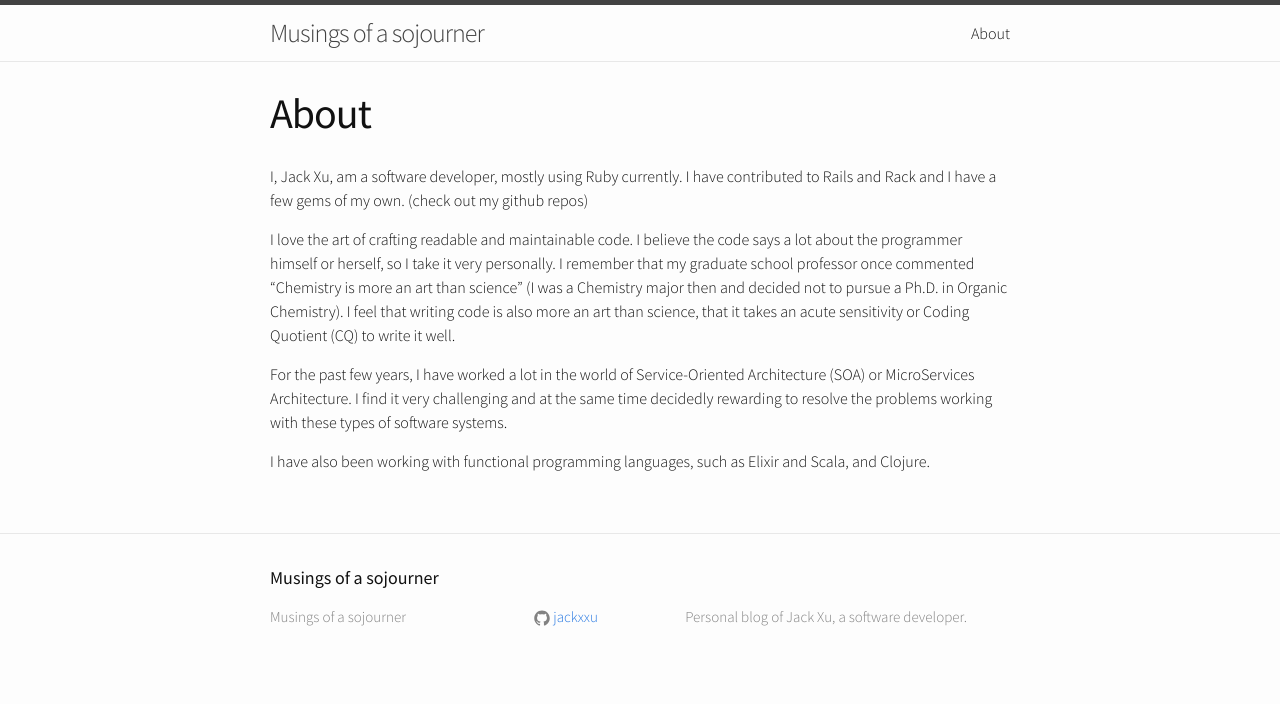
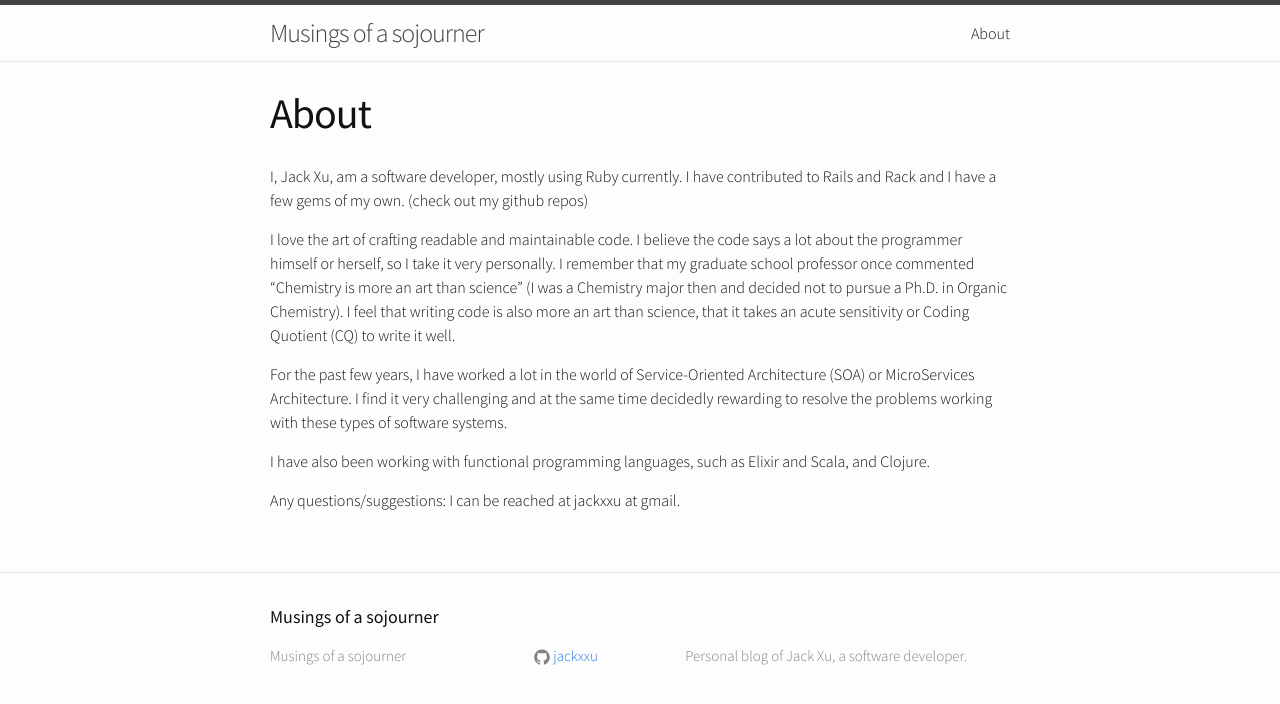
Before and after one commit to jackxxu/jackxxu.github.io, a Jekyll site: the page built from about.md, in a window 1280 px wide. Shown: the top 704 px of the page. Built offline with Jekyll 4.4.1, drawn with Linux system fonts in a browser that asks for light colours; some web fonts are replaced.

Commit message:
add contact info

```diff
--- a/about.md
+++ b/about.md
@@ -11,3 +11,5 @@ I love the art of crafting readable and maintainable code. I believe the code sa
 For the past few years, I have worked a lot in the world of Service-Oriented Architecture (SOA) or MicroServices Architecture. I find it very challenging and at the same time decidedly rewarding to resolve the problems working with these types of software systems.
 
 I have also been working with functional programming languages, such as Elixir and Scala, and Clojure.
+
+Any questions/suggestions: I can be reached at jackxxu at gmail.
```
